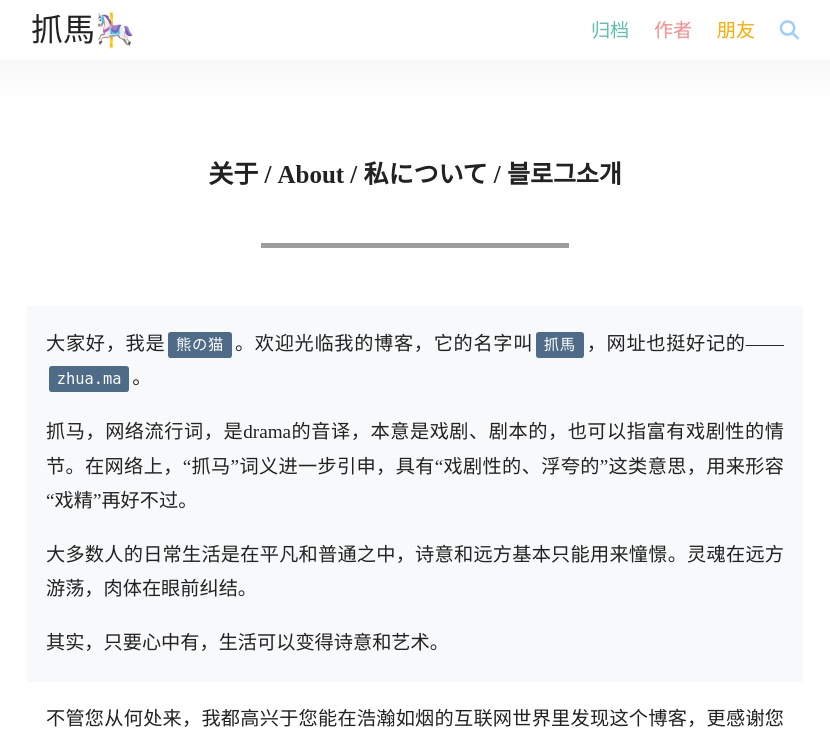
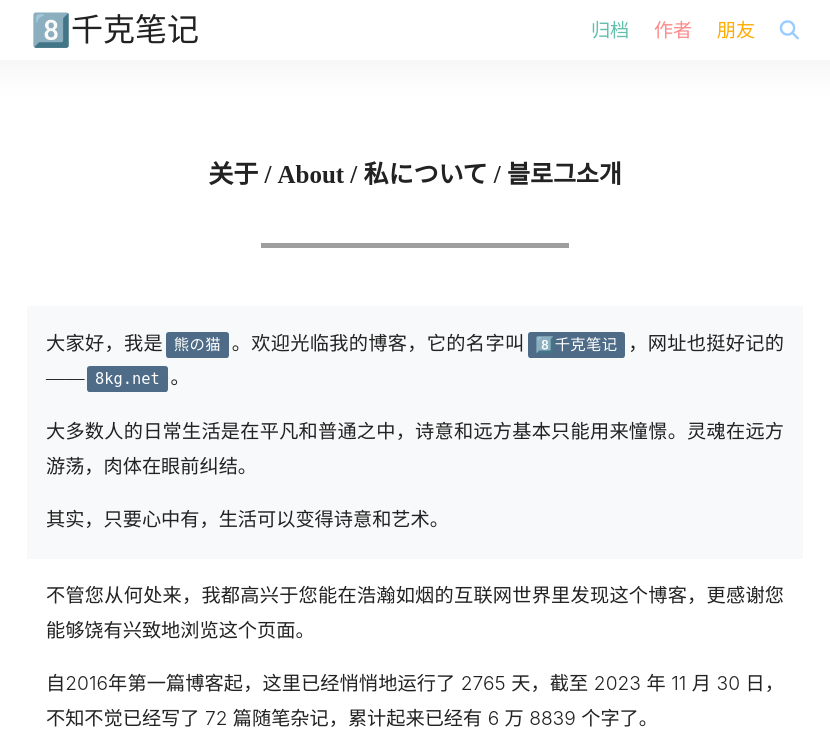
Before and after one commit to ColinAZ/blog, a Jekyll site: the page built from _pages/about.md, in a window 1280 px wide and 900 px high, cut to the strip 0-731 px from the top of the window. Shown: the whole strip, without its empty margins (225-1055 px from the left). Built offline with Jekyll 4.4.1, drawn with Linux system fonts in a browser that asks for light colours; nearby versions of some CDN libraries; some web fonts are replaced; comment, search, counter and statistics services are not loaded; some of the changed text lies outside the part shown; grey boxes are pictures that could not be loaded.

Commit message:
改博客为8kg.net

```diff
--- a/_config.yml
+++ b/_config.yml
@@ -1,5 +1,5 @@
 ---
-title: 抓马的博客
+title: 8千克笔记
 timezone: Asia/Shanghai
 collections:
   posts:
@@ -8,13 +8,13 @@ collections:
   uploads:
     title: Uploads
     output: true
-description: 抓马的博客,抓馬,抓馬的博客,zhua.ma,熊の猫,熊的猫,一个博客树洞。本博客基于Jekyll进行书写。源自生活的点点滴滴和碎碎念。
+description: 8千克笔记,8千克,八千克,8kg,8kg.net,熊の猫,熊的猫,一个博客树洞。本博客基于Jekyll进行书写。源自生活的点点滴滴和碎碎念。
 baseurl: ''
-url: https://zhua.ma
+url: https://8kg.net
 author:
   name: 熊的猫
-  url: https://zhua.ma/about/
-  email: me@zhua.ma
+  url: https://8kg.net/about/
+  email: me@8kg.net
 markdown: kramdown
 include:
 - _pages
--- a/_includes/footer.html
+++ b/_includes/footer.html
@@ -1,6 +1,6 @@
 <footer>
   <span>
-    <time>{{ site.time | date: '%Y' }}</time> <i class="fa-regular fa-copyright"></i> <a href="{{ '/' | prepend: site.baseurl }}" title="抓马的博客（zhua.ma）">ZHUA.MA</a> - <a href="https://icp.gov.moe/?keyword=20233111" target="_blank">萌ICP备20233111号</a> - <a href="{{ '/sitemap.xml' | prepend: site.baseurl }}" title="Sitemap"><i class="fa-solid fa-sitemap"></i></a> <a href="{{ '/feed.xml' | prepend: site.baseurl }}" title="RSS"><i class="fa-solid fa-square-rss"></i></a>
+    <time>{{ site.time | date: '%Y' }}</time> <i class="fa-regular fa-copyright"></i> <a href="{{ '/' | prepend: site.baseurl }}" title="8千克笔记（8kg.net）">8kg.net</a> - <a href="https://icp.gov.moe/?keyword=20233111" target="_blank">萌ICP备20233111号</a> - <a href="{{ '/sitemap.xml' | prepend: site.baseurl }}" title="Sitemap"><i class="fa-solid fa-sitemap"></i></a> <a href="{{ '/feed.xml' | prepend: site.baseurl }}" title="RSS"><i class="fa-solid fa-square-rss"></i></a>
   </span>
 </footer>
 <script src="//lib.baomitu.com/jquery/3.6.3/jquery.min.js"></script>
--- a/_includes/head.html
+++ b/_includes/head.html
@@ -1,8 +1,8 @@
 <head>
   <title>
-    {% if page.title %}{{ page.title | escape }} - 抓马的博客（zhua.ma）
-    {% elsif paginator.previous_page %}第{{ paginator.page }}／{{ paginator.total_pages }}页 - 抓马的博客（zhua.ma）
-    {% else %}抓马的博客 - 思想有多远，我们就能扯多远……（zhua.ma）
+    {% if page.title %}{{ page.title | escape }} - 8千克笔记（8kg.net）
+    {% elsif paginator.previous_page %}第{{ paginator.page }}／{{ paginator.total_pages }}页 - 8千克笔记（8kg.net）
+    {% else %}8千克笔记 - 思想有多远，我们就能扯多远……（8kg.net）
     {% endif %}
   </title>
   <meta charset="UTF-8">
@@ -21,6 +21,6 @@
   <link rel="mask-icon" href="//china.s3.bitiful.net/icons/safari-pinned-tab.svg" color="#ffc40d">
   <meta name="msapplication-TileColor" content="#ffc40d">
   <meta name="theme-color" content="#ffc40d">
-  <link rel="alternate" type="application/atom+xml" title="RSS of Zhua.Ma" href="//zhua.ma/feed.xml">
+  <link rel="alternate" type="application/atom+xml" title="RSS of 8kg.net" href="//8kg.net/feed.xml">
   {% feed_meta %}
 </head>
--- a/_includes/navigation.html
+++ b/_includes/navigation.html
@@ -2,10 +2,10 @@
 <header id="header" class="headroom" role="banner">
   <div class="nav">
 	<div class="nav-container">
-    <a title="抓马的博客（zhua.ma）" href="https://zhua.ma">
-		<div class="logo">抓馬🎠</div>
+    <a title="8千克笔记（8kg.net）" href="https://8kg.net">
+		<div class="logo">8️⃣千克笔记</div>
 	</a>
-    <h1 class="hidden">抓马的博客（zhua.ma）</h1>
+    <h1 class="hidden">8千克笔记（8kg.net）</h1>
 	<div class="desktop">
 		<ul>
 			<li><a href="{{ '/archive' | prepend: site.baseurl }}" style="color:#61bfad">归档</a></li>
--- a/_pages/about.md
+++ b/_pages/about.md
@@ -5,9 +5,7 @@ layout: page
 author: 熊的猫
 ---
 
->大家好，我是`熊の猫`。欢迎光临我的博客，它的名字叫`抓馬`，网址也挺好记的——`zhua.ma`。
->
->抓马，网络流行词，是drama的音译，本意是戏剧、剧本的，也可以指富有戏剧性的情节。在网络上，“抓马”词义进一步引申，具有“戏剧性的、浮夸的”这类意思，用来形容“戏精”再好不过。
+>大家好，我是`熊の猫`。欢迎光临我的博客，它的名字叫`8️⃣千克笔记`，网址也挺好记的——`8kg.net`。
 >
 >大多数人的日常生活是在平凡和普通之中，诗意和远方基本只能用来憧憬。灵魂在远方游荡，肉体在眼前纠结。
 >
@@ -27,7 +25,7 @@ author: 熊的猫
 
 如果您有兴趣的话，欢迎给我来信。以下是我的几种联系方式：
 
-><i class="fa-solid fa-envelope"></i>：meⓐzhua.ma
+><i class="fa-solid fa-envelope"></i>：meⓐ8kg.net
 >
 ><i class="fa-brands fa-qq"></i>：5592112，[点我](http://wpa.qq.com/msgrd?v=3&uin=5592112&site=qq&menu=yes){:target="_blank"}
 >
```
Also changed, not shown: main.min.css.
